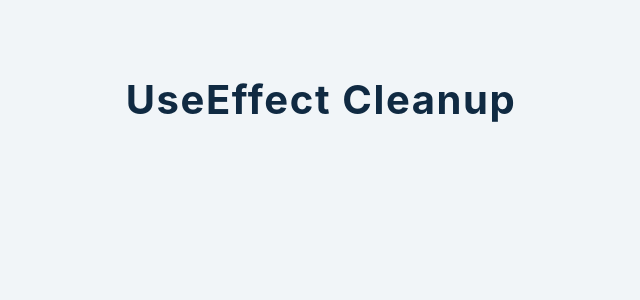
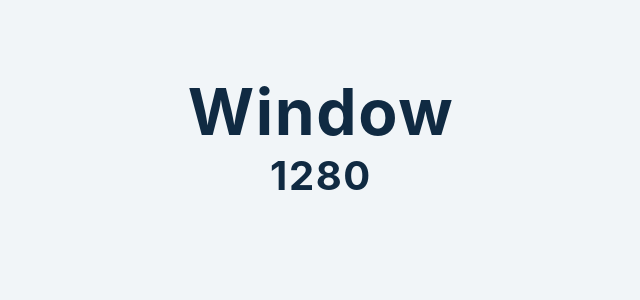
Before and after one commit to kindeme/Reacthooks, a React (Create React App) app in the folder reactAdvanced/: page / in a window 1280 px wide. Shown: the top 300 px of the page, without its empty margins (319-959 px from the left). Built offline with nearby package versions, Linux system fonts and the light colour scheme.

Commit message:
useEffect

```diff
--- a/reactAdvanced/src/tutorial/2-useEffect/setup/2-useEffect-cleanup.js
+++ b/reactAdvanced/src/tutorial/2-useEffect/setup/2-useEffect-cleanup.js
@@ -1,11 +1,29 @@
-import React, { useState, useEffect } from 'react';
+import React, { useState, useEffect } from "react";
 
 // cleanup function
 // second argument
 
 const UseEffectCleanup = () => {
-  const [size, setSize] = useState(window.innerWidth);
-  return <h2>useEffect cleanup</h2>;
+	const [size, setSize] = useState(window.innerWidth);
+
+	const checkSize = () => {
+		setSize(window.innerWidth);
+	};
+	useEffect(() => {
+		console.log("hello World");
+    window.addEventListener("resize", checkSize);
+    return() =>{
+      console,log('cleanup');
+      winndow.removeEventListener('resize',checkSize);
+    }
+  });
+  console.log('render');
+	return (
+		<>
+			<h1>window</h1>
+			<h2>{size}</h2>
+		</>
+	);
 };
 
 export default UseEffectCleanup;
```
